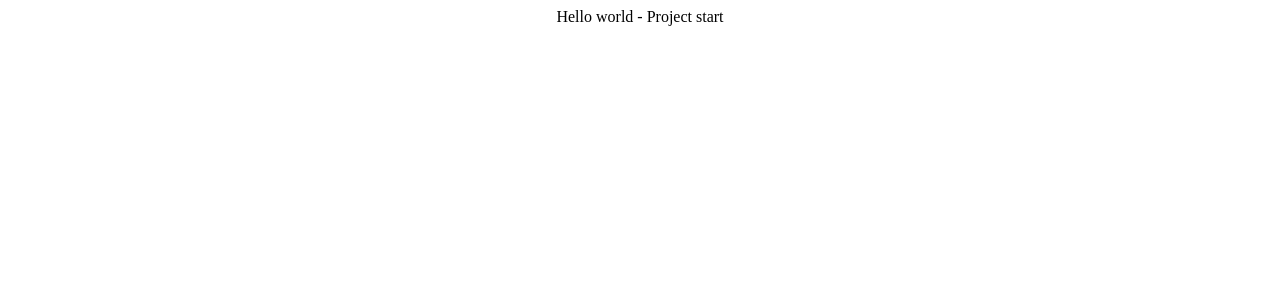
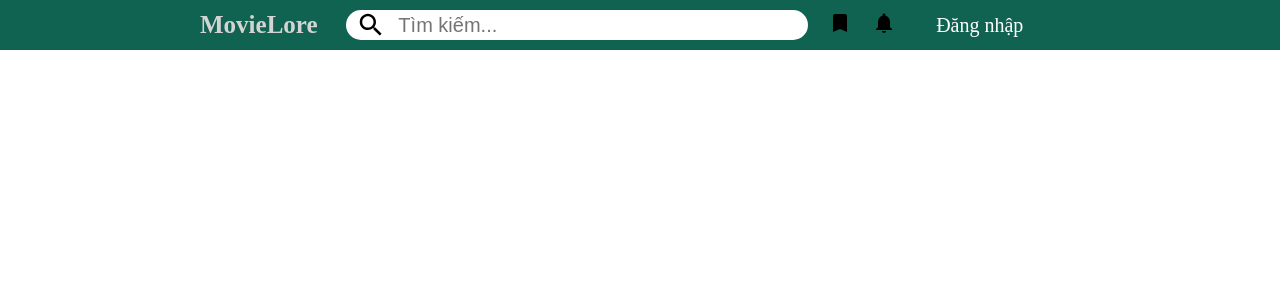
Before and after one commit to jasonhoang0621/movielore, a React (Create React App) app: page / in a window 1280 px wide. Shown: the top 300 px of the page. Built offline with nearby package versions, Linux system fonts and the light colour scheme; the HTML template or start-up script is replaced by a standard one.

Commit message:
header design

```diff
--- a/package.json
+++ b/package.json
@@ -3,9 +3,12 @@
   "version": "0.1.0",
   "private": true,
   "dependencies": {
+    "@material-ui/core": "^4.12.3",
+    "@material-ui/icons": "^4.11.2",
     "@testing-library/jest-dom": "^5.15.0",
     "@testing-library/react": "^11.2.7",
     "@testing-library/user-event": "^12.8.3",
+    "node-sass": "^6.0.1",
     "react": "^17.0.2",
     "react-dom": "^17.0.2",
     "react-router-dom": "5.3.0",
--- a/public/index.html
+++ b/public/index.html
@@ -1,43 +1,18 @@
 <!DOCTYPE html>
-<html lang="en">
+<html lang="vi">
+
 <head>
   <meta charset="utf-8" />
-    <link rel="icon" href="%PUBLIC_URL%/favicon.ico" />
   <meta name="viewport" content="width=device-width, initial-scale=1" />
   <meta name="theme-color" content="#000000" />
-    <meta
-      name="description"
-      content="Web site created using create-react-app"
-    />
-    <link rel="apple-touch-icon" href="%PUBLIC_URL%/logo192.png" />
-    <!--
-      manifest.json provides metadata used when your web app is installed on a
-      user's mobile device or desktop. See https://developers.google.com/web/fundamentals/web-app-manifest/
-    -->
-    <link rel="manifest" href="%PUBLIC_URL%/manifest.json" />
-    <!--
-      Notice the use of %PUBLIC_URL% in the tags above.
-      It will be replaced with the URL of the `public` folder during the build.
-      Only files inside the `public` folder can be referenced from the HTML.
+  <link rel="stylesheet" href="style.css">
+  <meta name="description" content="Web site created using create-react-app" />
+  <title>MovieLore</title>
+</head>
 
-      Unlike "/favicon.ico" or "favicon.ico", "%PUBLIC_URL%/favicon.ico" will
-      work correctly both with client-side routing and a non-root public URL.
-      Learn how to configure a non-root public URL by running `npm run build`.
-    -->
-    <title>React App</title>
-  </head>
 <body>
   <noscript>You need to enable JavaScript to run this app.</noscript>
   <div id="root"></div>
-    <!--
-      This HTML file is a template.
-      If you open it directly in the browser, you will see an empty page.
+</body>
 
-      You can add webfonts, meta tags, or analytics to this file.
-      The build step will place the bundled scripts into the <body> tag.
-
-      To begin the development, run `npm start` or `yarn start`.
-      To create a production bundle, use `npm run build` or `yarn build`.
-    -->
-  </body>
 </html>
--- /dev/null
+++ b/public/style.css
@@ -0,0 +1,4 @@
+* {
+    margin: 0;
+    /* height: 100% */
+}
--- a/src/App.css
+++ /dev/null
@@ -1,5 +0,0 @@
-.App {
-    display: flex;
-    justify-content: center;
-    align-items: center;
-}
--- a/src/App.js
+++ b/src/App.js
@@ -1,10 +1,9 @@
-import react from "react"
-import './App.css';
+import Home from './pages/Home/Home'
 
 function App() {
   return (
     <div className="App">
-      <div>Hello world - Project start</div>
+      <Home />
     </div>
   );
 }
--- /dev/null
+++ b/src/components/topbar/Topbar.jsx
@@ -0,0 +1,31 @@
+import { Search, Bookmark, Notifications } from '@material-ui/icons'
+import "./topbar.scss"
+
+function Topbar() {
+    return (
+        <div className="topbar-container">
+            <div className="left-topbar">
+                <span className="main-logo">MovieLore</span>
+            </div>
+            <div className="middle-topbar">
+                <div className="search-bar">
+                    <Search className="search-icon" />
+                    <input className="seach-input" type="text" placeholder="Tìm kiếm..." />
+                </div>
+            </div>
+            <div className="right-topbar">
+                <div className="topbar-icon">
+                    <Bookmark />
+                    <span className="topbar-icon-badge"></span>
+                </div>
+                <div className="topbar-icon">
+                    <Notifications />
+                    <span className="topbar-icon-badge"></span>
+                </div>
+                <div className="topbar-login">Đăng nhập</div>
+            </div>
+        </div>
+    )
+}
+
+export default Topbar;
--- /dev/null
+++ b/src/components/topbar/topbar.scss
@@ -0,0 +1,77 @@
+.topbar-container {
+    display: flex;
+    align-items: center;
+    width: 100%;
+    height: 50px;
+    background-color: rgb(17, 99, 81);
+    top: 0;
+    left: 0;
+    position: fixed;
+
+    .left-topbar {
+        flex: 3;
+        .main-logo {
+            font-size: 25px;
+            margin-left: 200px;
+            color: rgb(212, 212, 212);
+            font-weight: 550;
+            cursor: pointer;
+
+            &:hover {
+                opacity: 0.7;
+            }
+        }
+    }
+
+    .middle-topbar {
+        flex: 4;
+        .search-bar {
+            width: 100%;
+            background-color: white;
+            border-radius: 30px;
+            display: flex;
+            align-items: center;
+
+            .search-icon {
+                font-size: 30px;
+                margin: 0 10px;
+            }
+
+            .seach-input {
+                border: none;
+                width: 80%;
+                font-size: 20px;
+
+                &:focus {
+                    outline: none;
+                }
+            }
+        }
+    }
+
+    .right-topbar {
+        flex: 4;
+        display: flex;
+        align-items: center;
+        margin-left: 10px;
+
+        .topbar-icon {
+            margin: 0 10px;
+
+            &:hover {
+                color: white;
+            }
+        }
+
+        .topbar-login {
+            margin-left: 30px;
+            font-size: 20px;
+            color: white;
+            cursor: pointer;
+
+            &:hover {
+                opacity: 0.7;
+            }
+        }
+    }
+}
--- /dev/null
+++ b/src/pages/Home/Home.jsx
@@ -0,0 +1,13 @@
+import Topbar from "../../components/topbar/Topbar";
+import "./home.scss"
+
+function Home() {
+    return (
+        <div className="home-background">
+            <Topbar />
+        </div>
+
+    )
+}
+
+export default Home;
--- /dev/null
+++ b/src/pages/Home/home.scss
@@ -0,0 +1,8 @@
+.home-background {
+    position: relative;
+    background-image: url('https://wallpapercave.com/wp/bBedcaA.jpg');
+    height: 100%;
+    background-position: center;
+    background-repeat: no-repeat;
+    background-size: cover;
+}
```
Also changed, not shown: public/manifest.json (deleted), public/robots.txt (deleted), 1 other file (tests, documents, lock files or other folders). Lines whose indentation alone changed are shown as unchanged.
